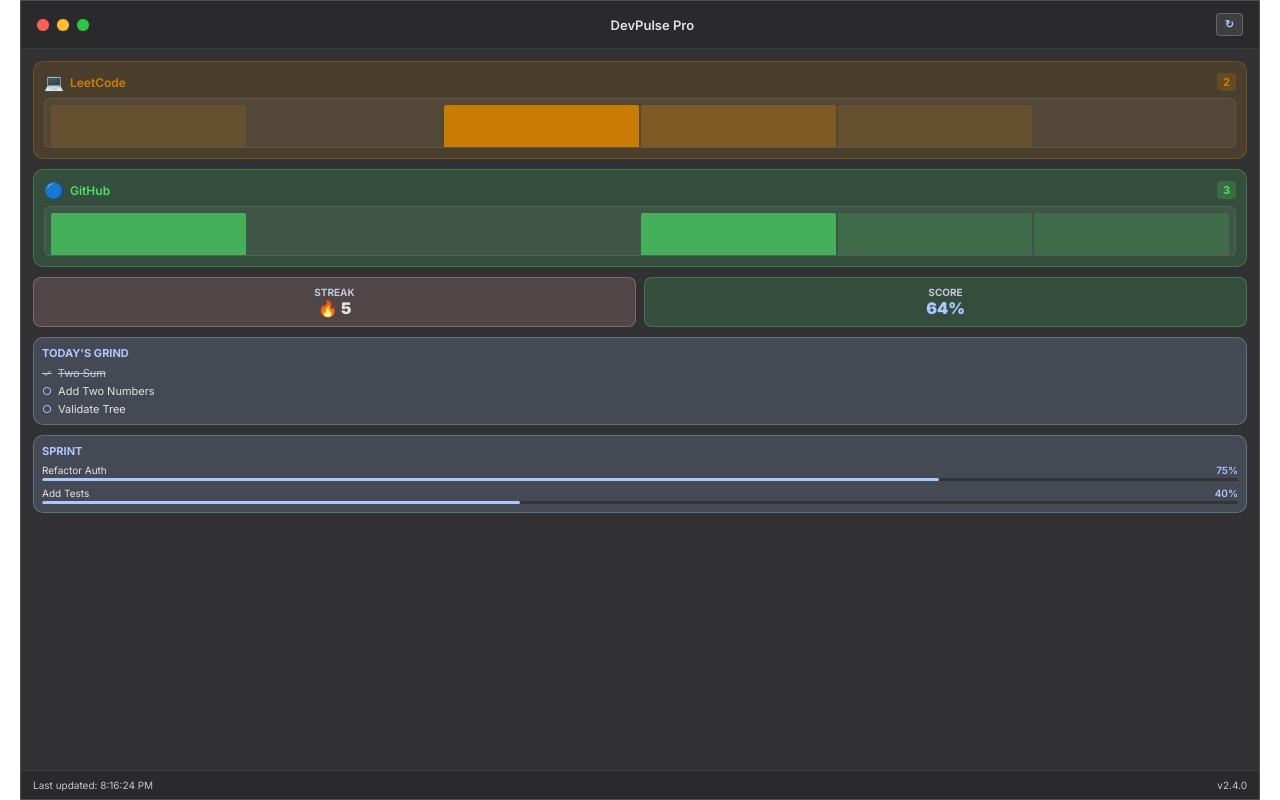
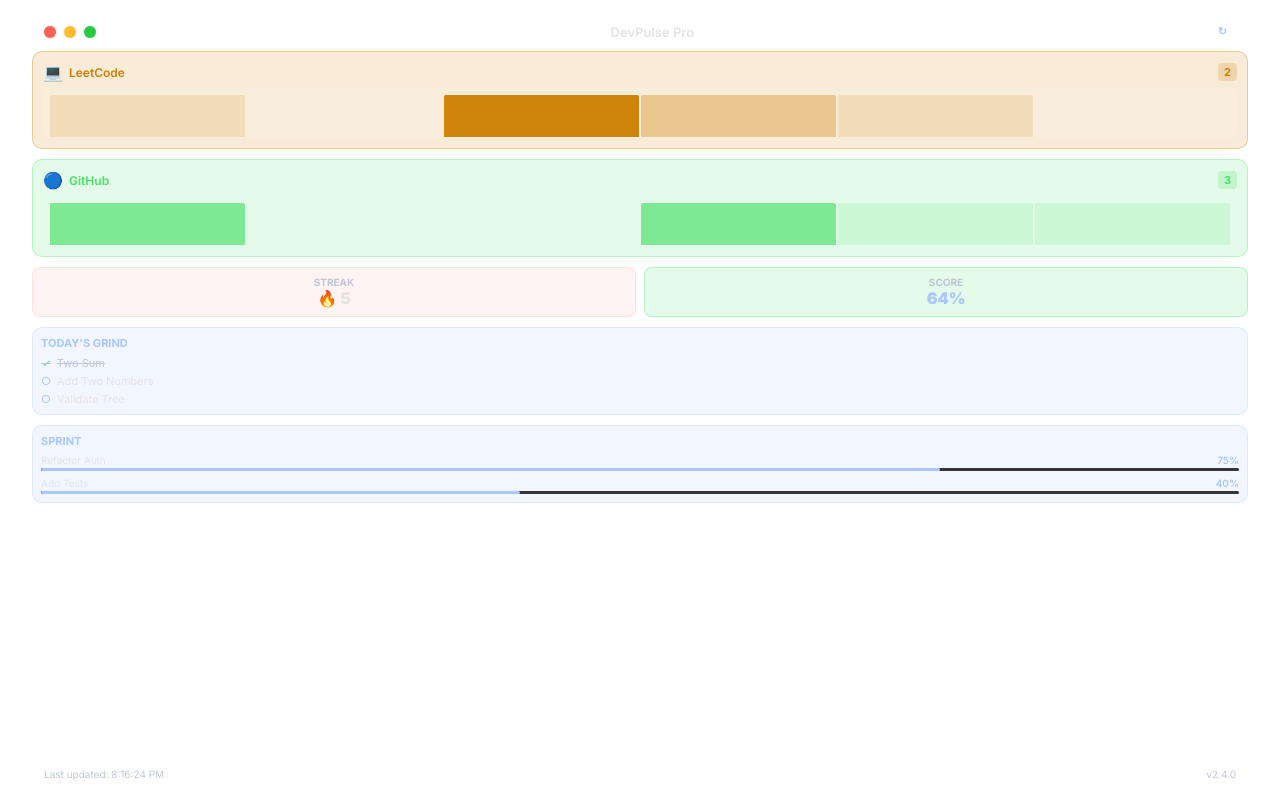
Before and after one commit to Snide34/git-buddy, a React (Vite) app: page / in a window 1280 px wide. Built offline with nearby package versions, Linux system fonts and the light colour scheme.

Commit message:
feat: make widget completely transparent - show only cards with desktop background visible

```diff
--- a/electron/main.js
+++ b/electron/main.js
@@ -22,7 +22,7 @@ function createWindow() {
     x: Math.floor(width - 450 - 20),
     y: Math.floor(height - 800 - 20),
     frame: false,
-    transparent: false,
+    transparent: true,
     backgroundColor: '#00000000',
     alwaysOnTop: true,
     skipTaskbar: false,
--- a/src/App.jsx
+++ b/src/App.jsx
@@ -307,19 +307,20 @@ function App() {
         display: 'flex',
         height: '100vh',
         width: '100%',
-        alignItems: 'stretch',
-        justifyContent: 'stretch',
-        padding: '0',
+        alignItems: 'flex-start',
+        justifyContent: 'flex-start',
+        padding: '12px',
         position: 'relative',
-        zIndex: 10
+        zIndex: 10,
+        background: 'transparent'
       }}>
-        {/* Desktop Widget Container */}
+        {/* Desktop Widget Container - Transparent */}
         <div style={{
           width: '100%',
           height: '100%',
-          background: 'rgba(15, 15, 18, 0.85)',
-          backdropFilter: 'blur(10px)',
-          border: '1px solid rgba(255, 255, 255, 0.15)',
+          background: 'transparent',
+          backdropFilter: 'none',
+          border: 'none',
           borderRadius: '0px',
           boxShadow: 'none',
           display: 'flex',
@@ -332,9 +333,9 @@ function App() {
             display: 'flex',
             alignItems: 'center',
             justifyContent: 'space-between',
-            padding: '12px 16px',
-            background: 'rgba(0, 0, 0, 0.15)',
-            borderBottom: '1px solid rgba(255, 255, 255, 0.08)',
+            padding: '8px 12px',
+            background: 'transparent',
+            borderBottom: 'none',
             cursor: 'grab'
           }}>
             <div style={{
@@ -401,12 +402,13 @@ function App() {
           {/* Widget Content */}
           {!isMinimized && (
             <div style={{
-              padding: '12px',
+              padding: '0px',
               display: 'flex',
               flexDirection: 'column',
               gap: '10px',
               flex: 1,
-              overflowY: 'auto'
+              overflowY: 'auto',
+              width: '100%'
             }} className="hide-scrollbar">
 
               {/* LeetCode Mini Card */}
@@ -633,8 +635,8 @@ function App() {
           {/* Widget Footer */}
           <div style={{
             padding: '8px 12px',
-            background: 'rgba(0, 0, 0, 0.15)',
-            borderTop: '1px solid rgba(255, 255, 255, 0.08)',
+            background: 'transparent',
+            borderTop: 'none',
             display: 'flex',
             justifyContent: 'space-between',
             alignItems: 'center',
```
